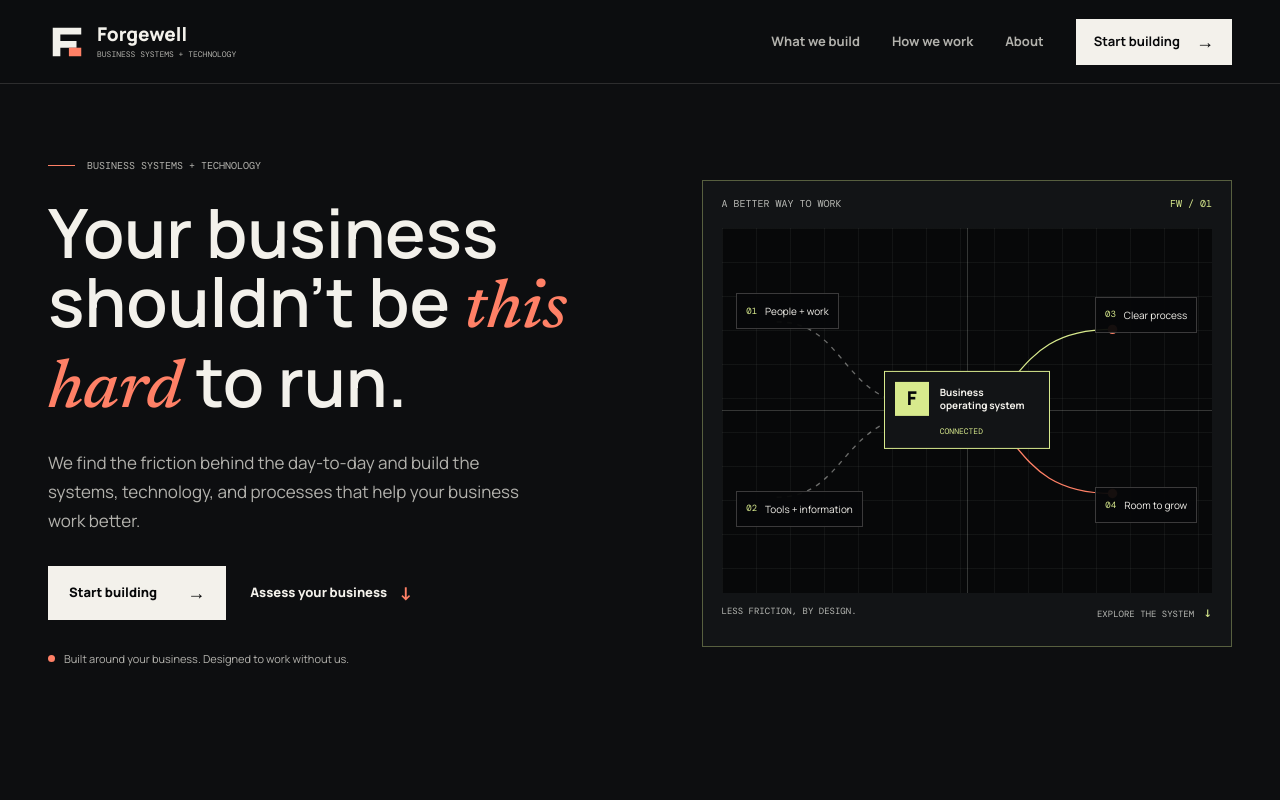
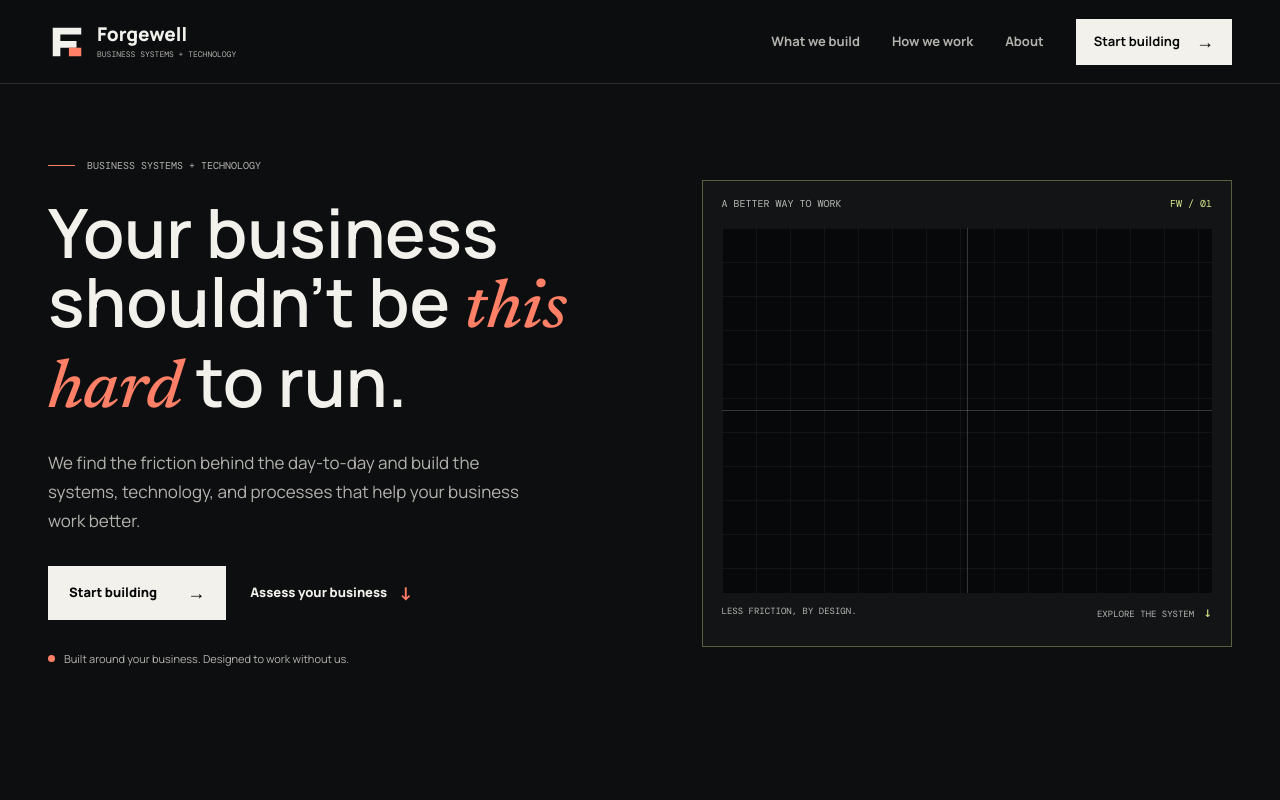
Before and after one commit to jennalee92-cloud/Forgewell-Business-Systems-and-Technology, a React (Vite) app: page / in a window 1280 px wide. Shown: the top 800 px of the page. Built offline with nearby package versions, Linux system fonts and the light colour scheme.

Commit message:
Animate Forgewell diagnostic panels

```diff
--- a/src/App.css
+++ b/src/App.css
@@ -57,10 +57,25 @@
 .axis-y { top: 0; left: 50%; width: 1px; height: 100%; }
 .schematic-wires { position: absolute; z-index: 2; inset: 0; width: 100%; height: 100%; overflow: visible; }
 .wire { fill: none; stroke: var(--lime); stroke-width: 1.4; }
-.wire-muted { stroke: rgba(245, 246, 240, .42); stroke-dasharray: 5 6; }
+.wire-muted { stroke: rgba(245, 246, 240, .42); }
 .wire-low { stroke: var(--coral); }
 .wire-node { fill: var(--lime); }
 .wire-node-end { fill: var(--coral); }
+@keyframes system-line-draw { to { stroke-dashoffset: 0; } }
+@keyframes system-core-reveal { from { opacity: 0; } to { opacity: 1; } }
+@keyframes system-node-reveal { from { opacity: 0; transform: scale(0); } to { opacity: 1; transform: scale(1); } }
+@keyframes system-chip-reveal { from { opacity: 0; transform: translateY(6px); } to { opacity: 1; transform: translateY(0); } }
+@media (prefers-reduced-motion: no-preference) {
+  .wire-muted { stroke-dasharray: 1; stroke-dashoffset: 1; animation: system-line-draw .72s ease-in-out 1.55s both; }
+  .wire-muted:nth-of-type(2) { animation-delay: 1.7s; }
+  .system-core { animation: system-core-reveal .36s ease-out 2.3s both; }
+  .wire-main { stroke-dasharray: 1; stroke-dashoffset: 1; animation: system-line-draw .72s ease-in-out 2.42s both; }
+  .wire-main.wire-low { animation-delay: 2.56s; }
+  .wire-node { transform-box: fill-box; transform-origin: center; animation: system-node-reveal .28s cubic-bezier(.34,1.56,.64,1) 3.15s both; }
+  .wire-node-end { animation-delay: 3.22s; }
+  .schematic-chip { animation: system-chip-reveal .3s ease-out 3.2s both; }
+  .chip-two, .chip-three, .chip-four { animation-delay: 3.32s; }
+}
 .schematic-chip { position: absolute; z-index: 3; display: flex; align-items: center; gap: 8px; min-height: 36px; padding: 0 9px; border: 1px solid rgba(243, 241, 235, .22); color: var(--paper); background: rgba(7, 8, 9, .94); font-size: 10px; }
 .schematic-chip b { color: var(--lime); font-family: var(--mono); font-size: 9px; font-weight: 400; }
 .chip-input { left: 3%; }
@@ -126,6 +141,10 @@
 .live-indicator { display: inline-flex; align-items: center; gap: 7px; color: var(--lime); }
 .live-indicator i { width: 6px; height: 6px; background: var(--lime); }
 .readout-empty, .readout-content { flex: 1; padding: 25px 0 30px; }
+@keyframes forge-readout-shift { from { opacity: .72; transform: translateY(7px); } to { opacity: 1; transform: translateY(0); } }
+@media (prefers-reduced-motion: no-preference) {
+  .forge-readout { animation: forge-readout-shift .3s ease-out both; }
+}
 .empty-orbit { position: relative; display: grid; place-items: center; width: 94px; height: 94px; margin-bottom: 22px; border: 1px solid rgba(216, 234, 141, .45); border-radius: 50%; }
 .empty-orbit::before, .empty-orbit::after { position: absolute; inset: 11px; border: 1px solid rgba(245, 246, 240, .2); border-radius: 50%; content: ''; }
 .empty-orbit::after { inset: 23px; border-color: rgba(216, 234, 141, .35); }
@@ -143,7 +162,7 @@
 .recommendation > span { color: var(--lime); font-family: var(--mono); font-size: 9px; text-transform: uppercase; }
 .recommendation p { margin: 3px 0 0; color: rgba(245, 246, 240, .78); font-size: 12px; }
 .forge-stages { display: grid; grid-template-columns: repeat(6, 1fr); margin-inline: -28px; border-top: 1px solid rgba(245, 246, 240, .2); }
-.forge-stages span { display: grid; gap: 5px; min-height: 58px; padding: 9px 5px; border-right: 1px solid rgba(245, 246, 240, .14); color: rgba(245, 246, 240, .5); font-size: 9px; text-align: center; }
+.forge-stages span { display: grid; gap: 5px; min-height: 58px; padding: 9px 5px; border-right: 1px solid rgba(245, 246, 240, .14); color: rgba(245, 246, 240, .5); font-size: 9px; text-align: center; transition: color .24s ease, background-color .24s ease; }
 .forge-stages span:last-child { border-right: 0; }
 .forge-stages b { color: rgba(245, 246, 240, .4); font-size: 8px; }
 .forge-stages .is-lit { color: var(--paper); background: rgba(216, 234, 141, .07); }
--- a/src/App.tsx
+++ b/src/App.tsx
@@ -82,6 +82,7 @@
     const motion = gsap.matchMedia()
     motion.add('(prefers-reduced-motion: no-preference)', () => {
       const entrance = gsap.timeline({ defaults: { ease: 'power3.out' } })
+
       entrance
         .from('.hero-eyebrow', { y: 12, autoAlpha: 0, duration: 0.45 })
         .from('.hero-title', { y: 28, autoAlpha: 0, duration: 0.72 }, '-=0.12')
@@ -192,10 +193,10 @@
               <svg className="schematic-wires" viewBox="0 0 520 360" role="img" aria-labelledby="wire-title wire-description">
                 <title id="wire-title">A business system taking shape</title>
                 <desc id="wire-description">Separate inputs connect through a shared operating system to a clearer business workflow.</desc>
-                <path className="wire wire-muted" d="M58 86 C134 86 125 176 220 176" />
-                <path className="wire wire-muted" d="M58 272 C134 272 125 184 220 184" />
-                <path className="wire wire-main" d="M245 180 C322 180 302 94 414 94" />
-                <path className="wire wire-main wire-low" d="M245 180 C322 180 302 268 414 268" />
+                <path className="wire wire-muted" pathLength="1" d="M58 86 C134 86 125 176 220 176" />
+                <path className="wire wire-muted" pathLength="1" d="M58 272 C134 272 125 184 220 184" />
+                <path className="wire wire-main" pathLength="1" d="M245 180 C322 180 302 94 414 94" />
+                <path className="wire wire-main wire-low" pathLength="1" d="M245 180 C322 180 302 268 414 268" />
                 <circle className="wire-node" cx="220" cy="180" r="5" />
                 <circle className="wire-node wire-node-end" cx="414" cy="94" r="5" />
                 <circle className="wire-node wire-node-end" cx="414" cy="268" r="5" />
@@ -283,7 +284,7 @@
                 </div>
                 <p className="tool-footnote">This is a starting point, not a score or a one-size-fits-all answer.</p>
               </div>
-              <div className="forge-readout" aria-live="polite" aria-atomic="true">
+              <div className="forge-readout" key={selectedChallenges.join('|') || 'empty'} aria-live="polite" aria-atomic="true">
                 <div className="tool-topline"><span>02 / SHAPE A RESPONSE</span><span className="live-indicator"><i /> LIVE</span></div>
                 {selected.length === 0 ? (
                   <div className="readout-empty">
```
